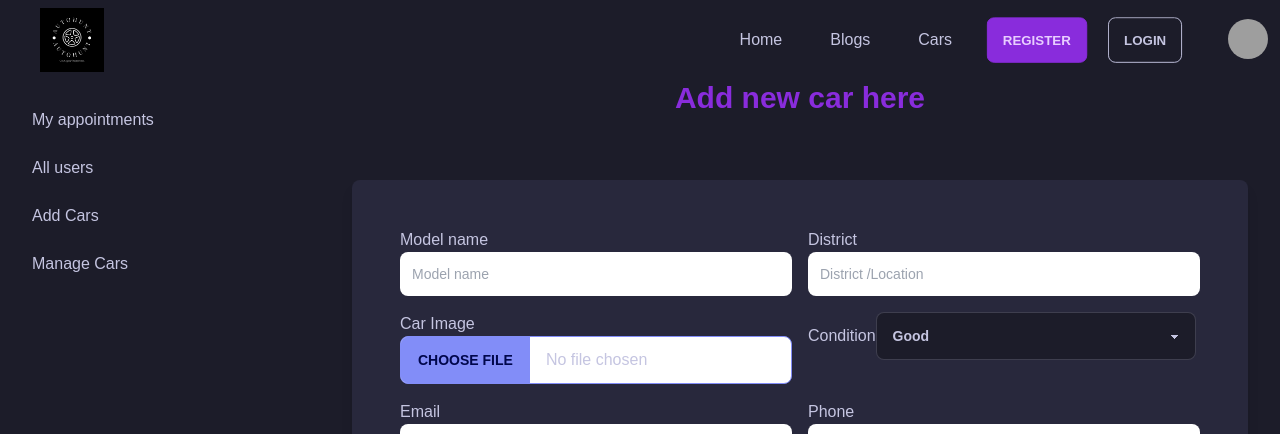
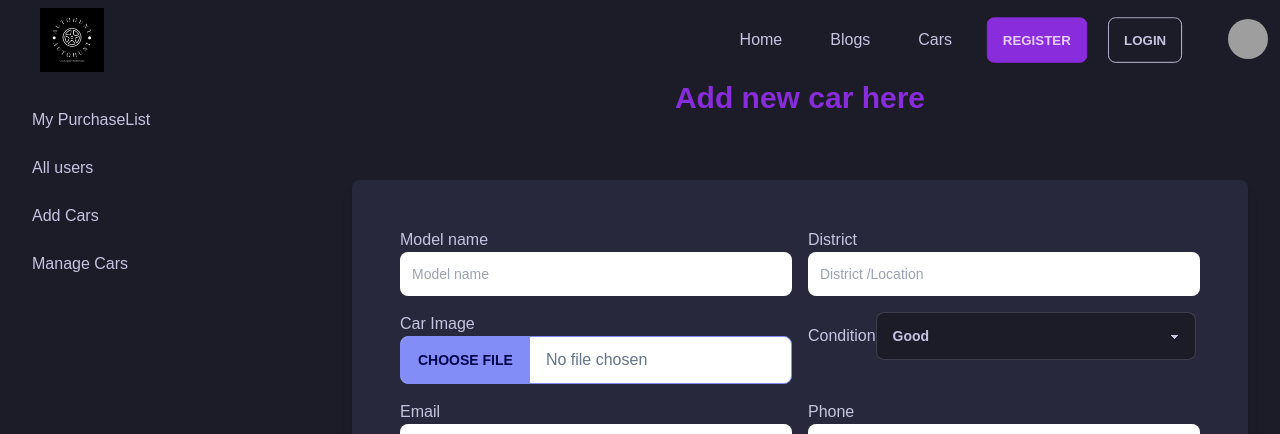
Before and after one commit to Ashikur540/AutoHunt-Resell-MarketPlace-Client-, a React (Create React App) app: page /dashboard/addcars in a window 1280 px wide. Shown: the top 434 px of the page. Built offline with nearby package versions, Linux system fonts and the light colour scheme; no server answers; grey boxes are pictures that could not be loaded.

Commit message:
car purchase and vanish mode

```diff
--- a/src/Management/Add Cars/AddCars.jsx
+++ b/src/Management/Add Cars/AddCars.jsx
@@ -45,7 +45,8 @@ const AddCars = () => {
                     sellerEmail,
                     selllerContact,
                     postedDate: dateStr,
-                    usageTime
+                    usageTime,
+                    available: 'instock'
 
                 }
 
@@ -103,7 +104,7 @@ const AddCars = () => {
                                 </div>
                                 <div className="grid grid-cols-1 gap-4 sm:grid-cols-2">
                                     <div><label className="" htmlFor="name">Car Image</label>
-                                        <input type="file" className="file-input bg-white file-input-bordered file-input-secondary w-full " {...register("image")} /></div>
+                                        <input type="file" className="file-input bg-white text-slate-500 file-input-bordered file-input-secondary w-full " {...register("image")} /></div>
                                     <div>
                                         <label htmlFor="Condition">Condition</label>
                                         <select className="select select-bordered w-full max-w-xs" {...register("condition")}>
--- a/src/Pages/Cars/BuycarModal/BuyModal.jsx
+++ b/src/Pages/Cars/BuycarModal/BuyModal.jsx
@@ -2,12 +2,12 @@ import React, { useContext } from 'react';
 import { useForm } from 'react-hook-form';
 import toast from "react-hot-toast";
 import { AuthContext } from '../../../Contexts/AuthProvider';
-const BuyModal = ({ carInfo, setCarInfo }) => {
+const BuyModal = ({ carInfo, setCarInfo, refetch }) => {
     const { modelName, _id, resellPrice, usageTime, originalPrice, location, image_url, description, selllerContact, condition } = carInfo;
     const { user } = useContext(AuthContext);
     // console.log(carInfo);
 
-    const { register, formState: { errors }, handleSubmit, reset } = useForm();
+    const { register, formState: { errors }, handleSubmit, reset, } = useForm();
 
     const handlePurchase = (data) => {
         // console.log(data);
@@ -24,7 +24,8 @@ const BuyModal = ({ carInfo, setCarInfo }) => {
             carModelName: modelName,
             buyerImage: user?.photoURL,
             purchaseTime: time,
-            meetingPlace
+            meetingPlace,
+            carID: _id
         }
         console.log(purchaseInfo);
         fetch(`${process.env.REACT_APP_Base_URL}/purchase`, {
@@ -42,6 +43,7 @@ const BuyModal = ({ carInfo, setCarInfo }) => {
                     toast.success('successfully added to purchaseList')
                     setCarInfo(null);
                     reset();
+                    refetch();
 
                 }
 
--- a/src/Pages/Cars/Left category/Category.jsx
+++ b/src/Pages/Cars/Left category/Category.jsx
@@ -16,7 +16,8 @@ const Category = () => {
         .then(response => {
             // console.log(response);
             setCategories(response.data)
-        });
+        })
+        .catch(err => console.log(err.message))
     return (
         <section id="car-category">
             <div className="flex flex-col mt-10 text-left justify-center items-start bg-base-100 rounded-lg">
--- a/src/Pages/Cars/Right cars/RightCars.jsx
+++ b/src/Pages/Cars/Right cars/RightCars.jsx
@@ -34,6 +34,7 @@ const RightCars = () => {
             {
                 carInfo && <BuyModal
                     carInfo={carInfo}
+                    refetch={refetch}
                     setCarInfo={setCarInfo}
                 />
             }
--- a/src/Routes/Main/Dashboard/DashboardLayout.jsx
+++ b/src/Routes/Main/Dashboard/DashboardLayout.jsx
@@ -22,7 +22,7 @@ const DashboardLayout = () => {
                     <label htmlFor="dashboard-drawer" className="drawer-overlay"></label>
                     <ul className="menu p-4 w-80 bg-base-100 text-base-content">
                         {/* <!-- Sidebar content here --> */}
-                        <li><Link to="/dashboard">My appointments</Link></li>
+                        <li><Link to="/dashboard">My PurchaseList</Link></li>
 
                         <li><Link to="/dashboard/allusers">All users</Link></li>
                         <li><Link to="/dashboard/addcars">Add Cars</Link></li>
--- a/src/index.js
+++ b/src/index.js
@@ -1,14 +1,14 @@
 import {
   QueryClient,
   QueryClientProvider
-} from '@tanstack/react-query';
+} from '@tanstack/react-query'; //
 import React from 'react';
 import ReactDOM from 'react-dom/client';
 import App from './App';
 import AuthProvider from './Contexts/AuthProvider';
 import './index.css';
 import reportWebVitals from './reportWebVitals';
-const queryClient = new QueryClient()
+const queryClient = new QueryClient() //
 const root = ReactDOM.createRoot(document.getElementById('root'));
 root.render(
   <QueryClientProvider client={queryClient}>
```
